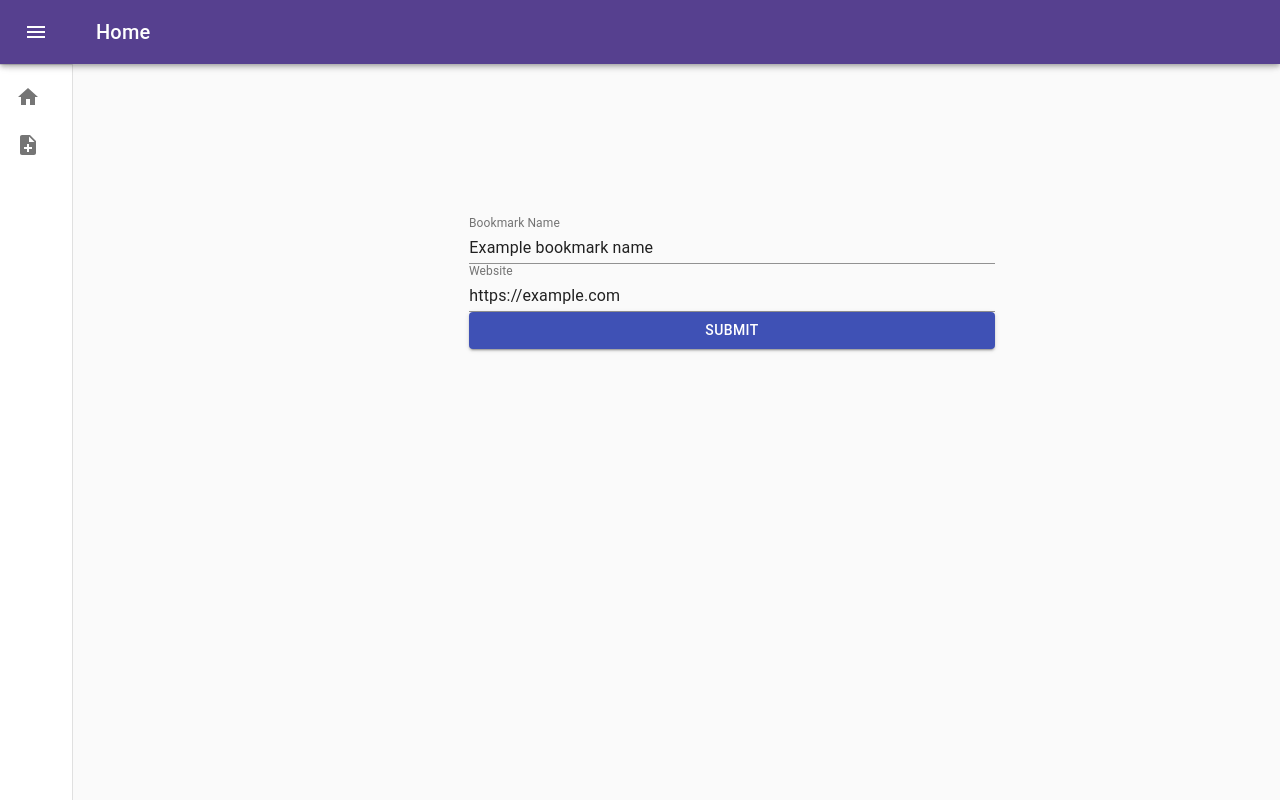
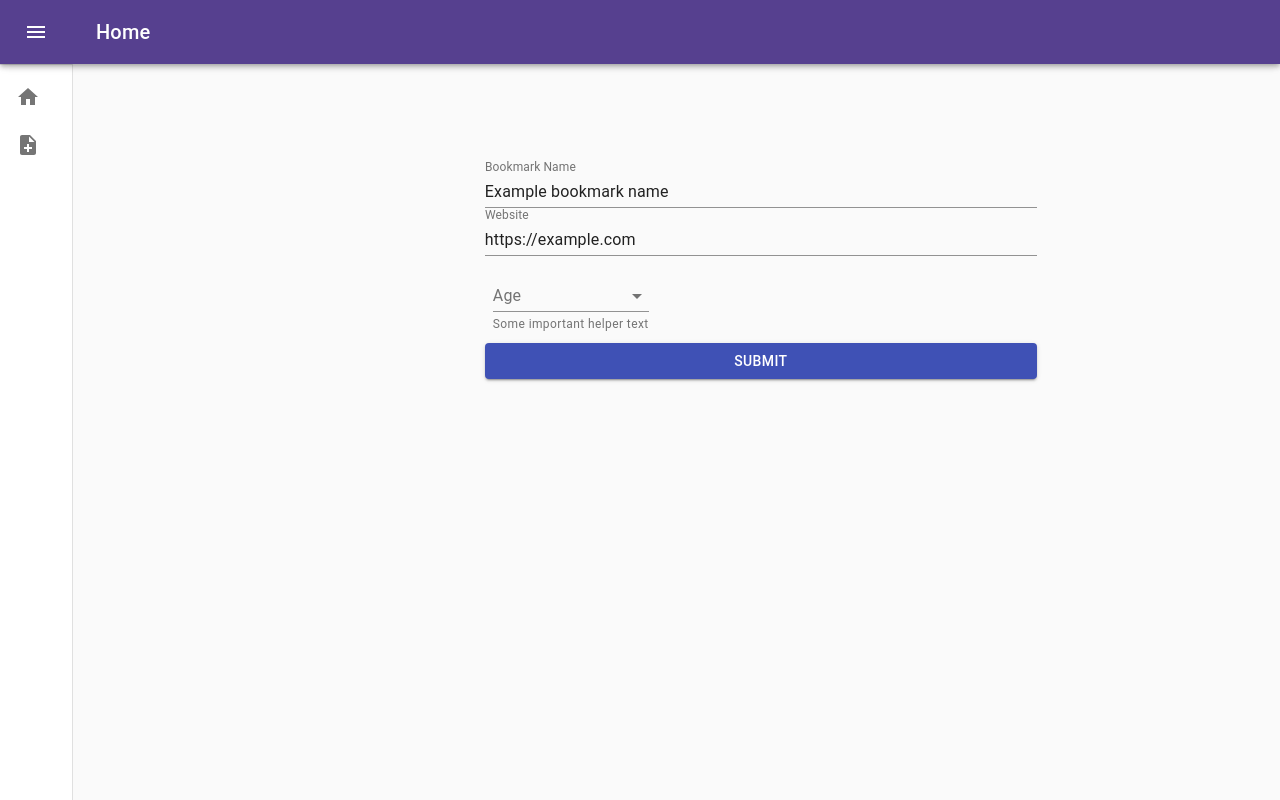
Before and after one commit to yadin12690/bookmark_manager, a React (Create React App) app: page /addNew in a window 1280 px wide. Built offline with nearby package versions, Linux system fonts and the light colour scheme; a web font is replaced by a local one.

Commit message:
Added select component

```diff
--- a/src/components/AddBookmark.tsx
+++ b/src/components/AddBookmark.tsx
@@ -1,4 +1,4 @@
-import React from 'react';
+import React, { useState } from 'react';
 import Container from '@material-ui/core/Container';
 import ReactDOM from 'react-dom';
 import { useFormik } from 'formik';
@@ -6,6 +6,11 @@ import * as yup from 'yup';
 import Button from '@material-ui/core/Button';
 import TextField from '@material-ui/core/TextField';
 import { useStyles } from './styles/AddBookmark';
+import FormControl from '@material-ui/core/FormControl';
+import InputLabel from '@material-ui/core/InputLabel';
+import Select from '@material-ui/core/Select';
+import MenuItem from '@material-ui/core/MenuItem';
+import FormHelperText from '@material-ui/core/FormHelperText';
 
 
 
@@ -26,6 +31,7 @@ const validationSchema = yup.object({
 function AddBookmark(): JSX.Element {
 
     const classes = useStyles();
+    const [group, setGroup] = useState('');
 
     const formik = useFormik({
         initialValues: {
@@ -39,9 +45,13 @@ function AddBookmark(): JSX.Element {
         },
     });
 
+    const handleChange = (event: React.ChangeEvent<{ value: unknown }>) => {
+        setGroup(event.target.value as string);
+    };
+
     return (
         <Container maxWidth="sm" className={classes.containerDiv}>
-            <form onSubmit={formik.handleSubmit}>
+            <form onSubmit={formik.handleSubmit} className={classes.formElement}>
                 <TextField
                     fullWidth
                     id="BookmarkName"
@@ -63,6 +73,23 @@ function AddBookmark(): JSX.Element {
                     error={formik.touched.website && Boolean(formik.errors.website)}
                     helperText={formik.touched.website && formik.errors.website}
                 />
+                <FormControl className={classes.formControl}>
+                    <InputLabel id="demo-simple-select-helper-label">Age</InputLabel>
+                    <Select
+                        labelId="demo-simple-select-helper-label"
+                        id="demo-simple-select-helper"
+                        value={group}
+                        onChange={handleChange}
+                    >
+                        <MenuItem value="">
+                            <em>None</em>
+                        </MenuItem>
+                        <MenuItem value={10}>Ten</MenuItem>
+                        <MenuItem value={20}>Twenty</MenuItem>
+                        <MenuItem value={30}>Thirty</MenuItem>
+                    </Select>
+                    <FormHelperText>Some important helper text</FormHelperText>
+                </FormControl>
                 <Button color="primary" variant="contained" fullWidth type="submit">
                     Submit
                 </Button>
--- a/src/components/styles/AddBookmark.ts
+++ b/src/components/styles/AddBookmark.ts
@@ -3,8 +3,20 @@ import { makeStyles } from '@material-ui/core';
 export const useStyles = makeStyles((theme) => ({
 
     containerDiv: {
+        position: 'absolute',
+        top: '20%',
+        left: '36%',
+    },
+
+    formElement: {
         position: 'relative',
-        right: '40%',
-        marginTop: '10rem',
+    },
+
+    formControl: {
+        margin: theme.spacing(1),
+        minWidth: 120,
+    },
+    selectEmpty: {
+        marginTop: theme.spacing(2),
     },
 }));
```
